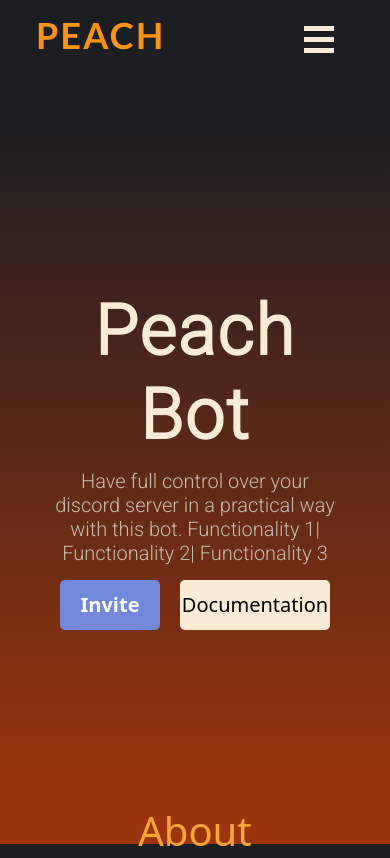
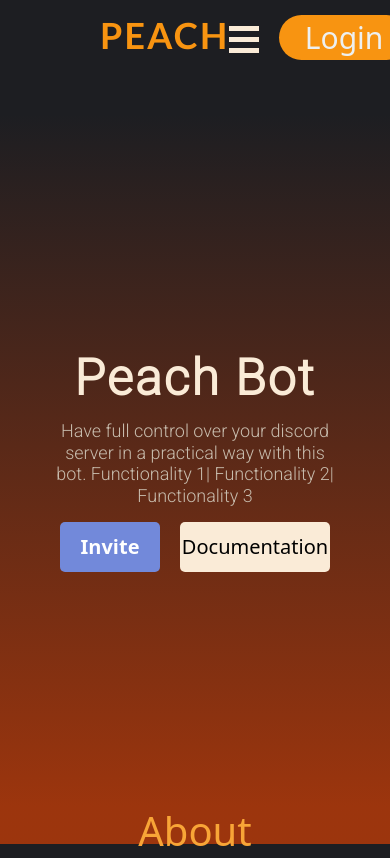
Before and after one commit to GuilhermeNono/Peach-Site, a website: page public/index.html in a window 390 px wide. Shown: the top 858 px of the page. Drawn offline with nearby package versions, Linux system fonts and the light colour scheme.

Commit message:
Iniciando a reestruturação da responsividade do site

```diff
--- a/public/styles/index.css
+++ b/public/styles/index.css
@@ -33,6 +33,7 @@ header {
 .menu-content {
     display: flex;
     height: 100%;
+    width: auto;
     justify-content: space-between;
     align-items: center;
     font-size: 1.8rem;
@@ -83,10 +84,6 @@ header {
     padding-right: 8px;
 }
 
-.login-button.off {
-    display: none;
-}
-
 .user_avatar {
     height: auto;
     border: solid 2px rgb(42, 43, 49);
@@ -94,33 +91,31 @@ header {
     width: 6rem;
 }
 
-.menu-items-login{
+ul.menu-items-login {
     display: flex;
+    width: auto;
+    justify-content: center;
+    height: auto;
     list-style: none;
-    gap: 100px;
-    justify-content: flex-end;
+    margin: 0px 0px;
+    padding-left: 0px;
 }
-
 .menu-items-login a {
     text-decoration: none;
+
 }
 
 .menu-items-login button {
     background-color: rgba(248, 148, 17, 1);
     border: none;
+    text-align: center;
     color: rgb(237, 240, 241);
     border-radius: 50px;
+    font-size: 3rem;
+    width: auto;
+    height: auto;
     cursor: pointer;
-    padding: 5px 25px;
-    font-size: 2.5rem;
     font-weight: 300;
-}
-
-.logged{
-    display: flex;
-    align-items: center;
-    gap: 25px;
-    flex-direction: row;
 }
 
 .user-info.hidden{
@@ -471,24 +466,24 @@ footer {
 
     .menu-items-login button {
         font-size: 3rem;
-        width: 15rem;
-        height: 6rem;
+        width: 13rem;
+        height: auto;
     }
 }
 
 /* 1024p */
-@media (max-width: 1024px) {
+@media (max-width: 1160px) {
     .menu-content {
-        padding: 0px 3.6rem;
+        padding: 0px 100px;
     }
 
-    h1.main-text-title {
+    /* h1.main-text-title {
         font-size: 7rem;
     }
 
     h2.main-text-sub {
         font-size: 2rem;
-    }
+    } */
 }
 
 /* TODO: Colocar o maximo e minimo nas paginas e descobrir o por que não está escondendo o menu. */
```
Also changed, not shown: public/index.html (+2 -1 lines).
